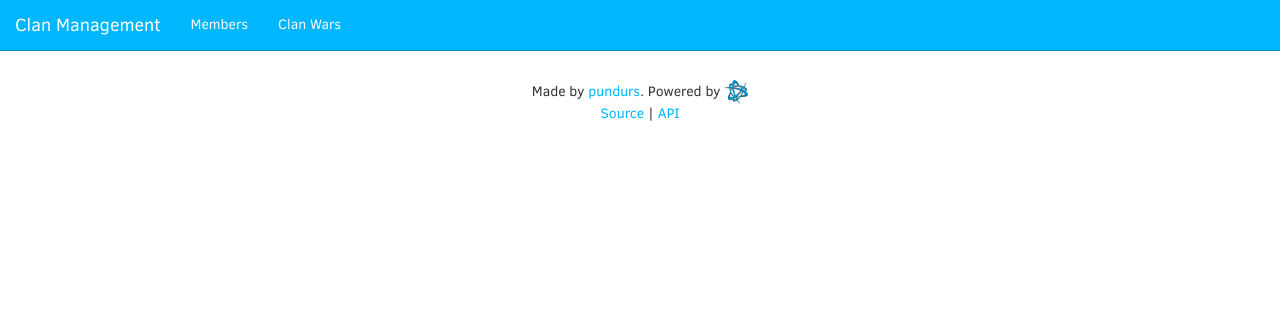
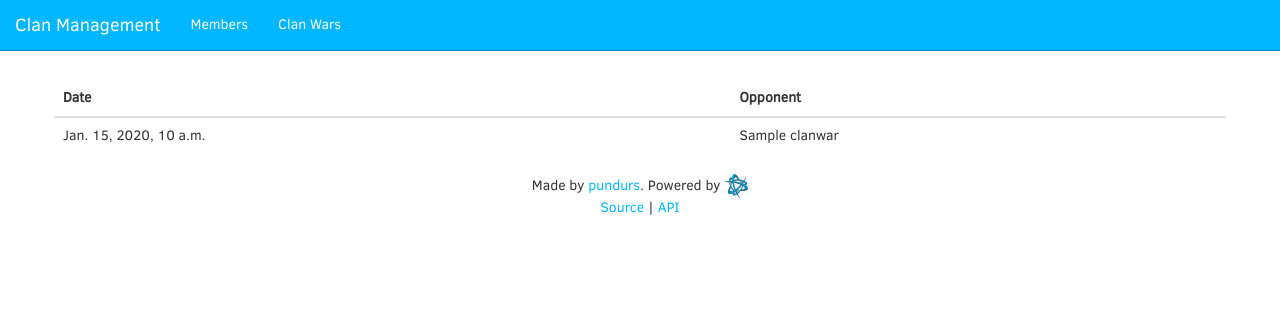
Before and after one commit to paskausks/sc2cm, a Django app: template sc2clanman/templates/sc2clanman/cw.html in a window 1280 px wide. Shown: the top 311 px of the page. Run offline with Django 3.2, Linux system fonts and the light colour scheme; the template is opened without the code that fills it: most values are stand-ins (such as "Sample title", 1, 10 or a date in 2020); some libraries are stand-ins or nearby versions.

Commit message:
Added clan war table to template. Clan war date is now mandatory.

```diff
--- a/sc2clanman/models.py
+++ b/sc2clanman/models.py
@@ -210,7 +210,7 @@ class SyncLog(models.Model):
 
 
 class ClanWar(models.Model):
-    date = models.DateTimeField(_('Date and time'), blank=True)
+    date = models.DateTimeField(_('Date and time'))
     opponent_name = models.CharField(_('Opponent'), max_length=50)
     game_channel = models.CharField(_('In game channel'), blank=True, max_length=50)
     players = models.ManyToManyField(
--- a/sc2clanman/templates/sc2clanman/cw.html
+++ b/sc2clanman/templates/sc2clanman/cw.html
@@ -9,13 +9,28 @@ template for members list.
 {% block bodyclass %}member-list{% endblock bodyclass %}
 
 {% block content %}
-{% if not clanwars %}
 <div class="container">
     <div class="row">
+        {% if not clanwars %}
         <div class="col-xs-12 text-center">
             <h1>{% blocktrans %}No clan wars found!{% endblocktrans %}</h1>
         </div>
+        {% else %}
+        <table class="table">
+            <thead>
+                <th>{% trans 'Date' %}</th>
+                <th>{% trans 'Opponent' %}</th>
+            </thead>
+            <tbody>
+                {% for cw in clanwars %}
+                    <tr>
+                        <td>{{ cw.date|default:'-' }}</td>
+                        <td>{{ cw.opponent_name }}</td>
+                    </tr>
+                {% endfor %}
+            </tbody>
+        </table>
+        {% endif %}
     </div>
 </div>
-{% endif %}
 {% endblock content %}
```
